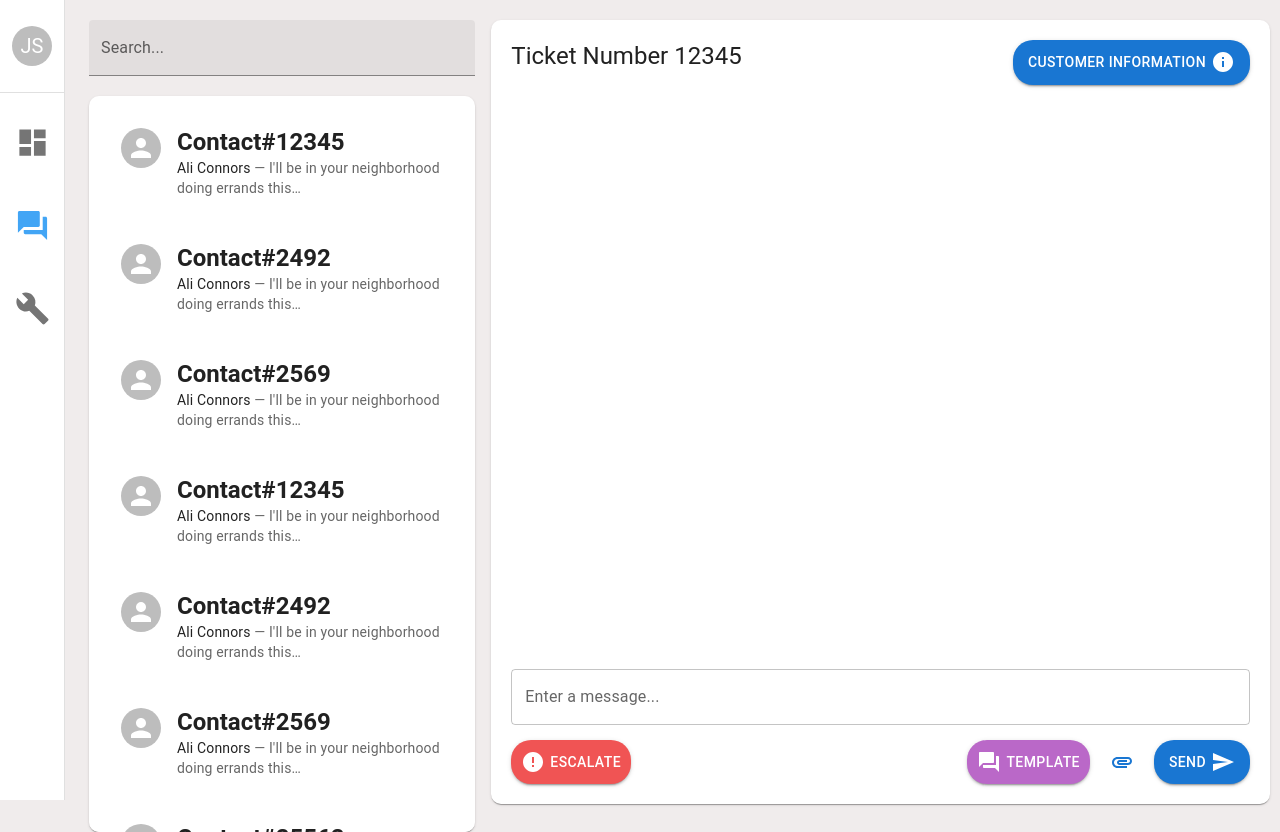
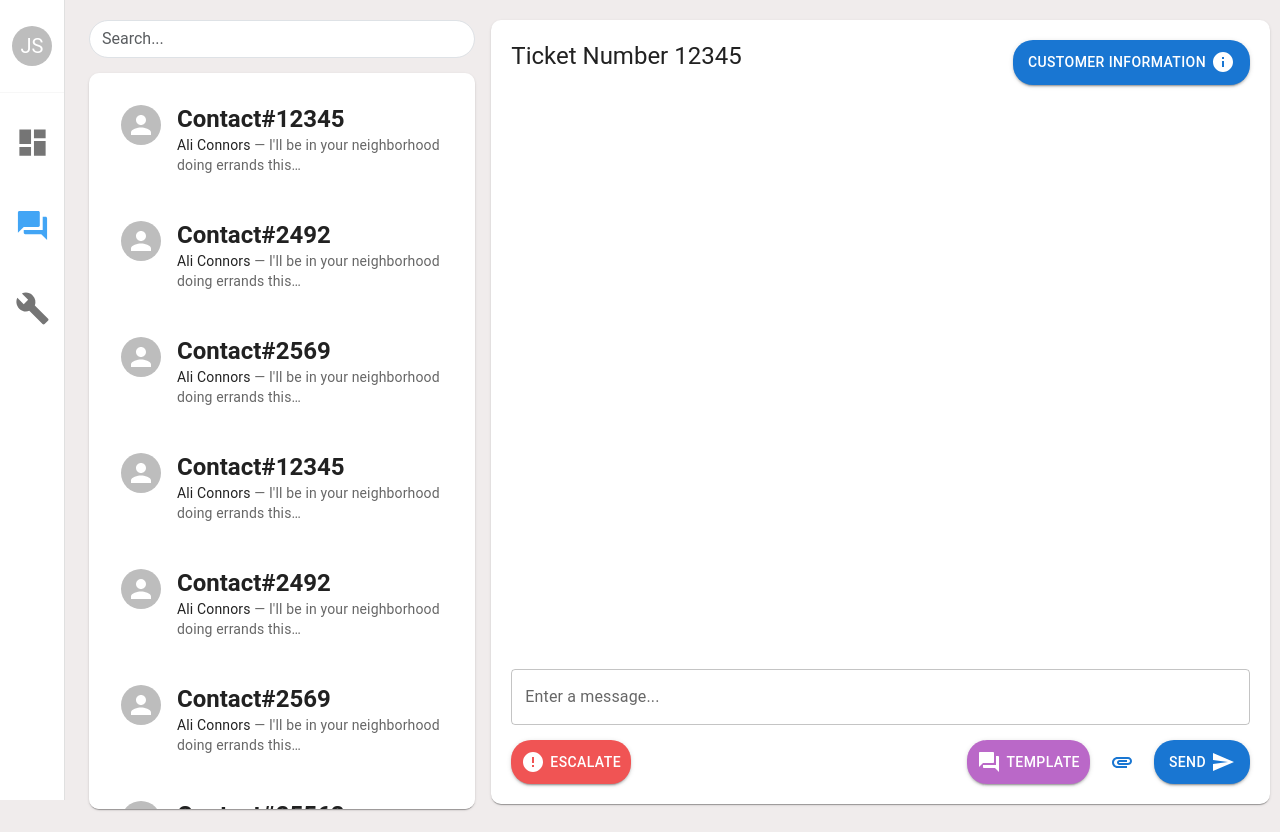
Before and after one commit to TheLadsters/laravel-edgestyle-bwa, a React (Vite) app in the folder react/: page /chatspace in a window 1280 px wide. Built offline with nearby package versions, Linux system fonts and the light colour scheme.

Commit message:
Fixed Searchbar CSS

```diff
--- a/react/package.json
+++ b/react/package.json
@@ -10,9 +10,11 @@
     "preview": "vite preview"
   },
   "dependencies": {
+    "bootstrap": "^5.3.0",
     "react": "^18.2.0",
     "react-dom": "^18.2.0",
-    "react-router-dom": "^6.13.0"
+    "react-router-dom": "^6.13.0",
+    "reactstrap": "^9.2.0"
   },
   "devDependencies": {
     "@types/react": "^18.0.37",
--- a/react/src/components/ContactList.jsx
+++ b/react/src/components/ContactList.jsx
@@ -1,7 +1,5 @@
 /* eslint-disable no-unused-vars */
 import React from 'react';
-// import InboxIcon from '@mui/icons-material/InboxIcon';
-// import DraftsIcon from '@mui/icons-material/DraftsIcon';
 import List from '@mui/material/List';
 import ListItem from '@mui/material/ListItem';
 import ListItemAvatar from '@mui/material/ListItemAvatar';
@@ -18,7 +16,9 @@ export default function ContactList() {
     borderRadius: '10px',
     height: '92vh',
     padding: '0',
-    overflowY: 'scroll'
+    overflowY: 'scroll',
+    marginBottom: '10px',
+    width: '100%'
   }
   return (
       <Card style={cardStyle}>
--- a/react/src/components/SearchBar.jsx
+++ b/react/src/components/SearchBar.jsx
@@ -1,22 +1,31 @@
 /* eslint-disable no-unused-vars */
 import React from 'react'
-import TextField from '@mui/material/TextField';
-import { alpha, styled } from '@mui/material/styles';
-import FormControl from '@mui/material/FormControl';
+import 'bootstrap/dist/css/bootstrap.min.css';
+import SearchIcon from '@mui/icons-material/Search';
 
 export default function SearchBar() {
-    const style = {
-      width: '100%',
-      marginBottom: '20px',
-      marginTop: '20px',
-      borderRadius: '20px'
+    const styles = {
+        inputGroup:  {
+          width: '100%',
+          height: '4%',
+          marginBottom: '20px',
+          marginTop: '20px',
+          size: '10px',
+          border: 'none',
+          borderRadius: '20px',
+        },
+        searchBar: {
+          borderRadius: '20px',
+        }
     }
+
+
+
   return (
-    <TextField sx={style}
-          id="filled-search"
-          label="Search..."
-          type="search"
-          variant="filled"
-        />
+    <div style={styles.inputGroup} className="input-group">
+      <input placeholder="Search..."
+      type="text" className='form-control' style={styles.searchBar} />
+    </div>
+
   )
 }
```
Also changed, not shown: 1 other file (tests, documents, lock files or other folders).
